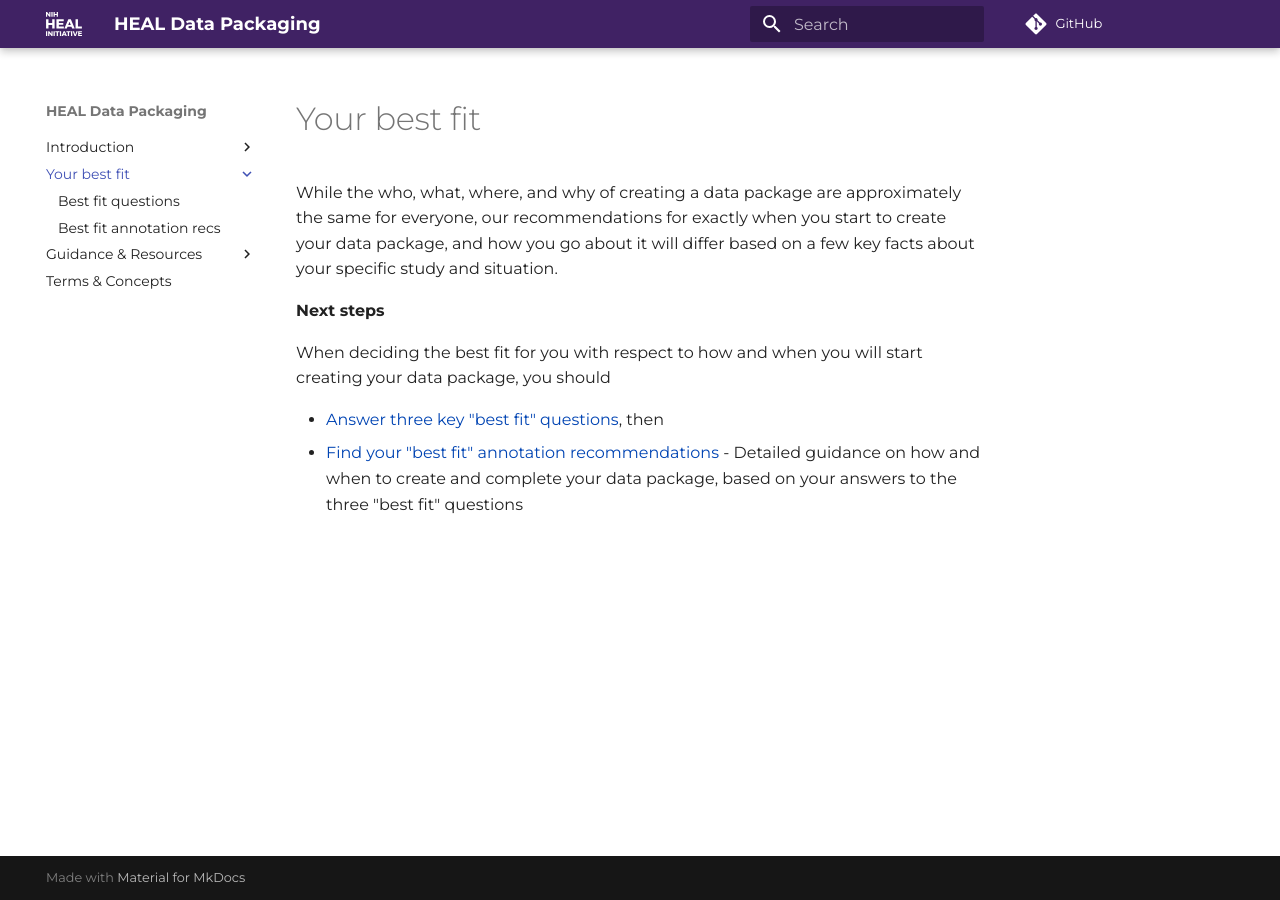
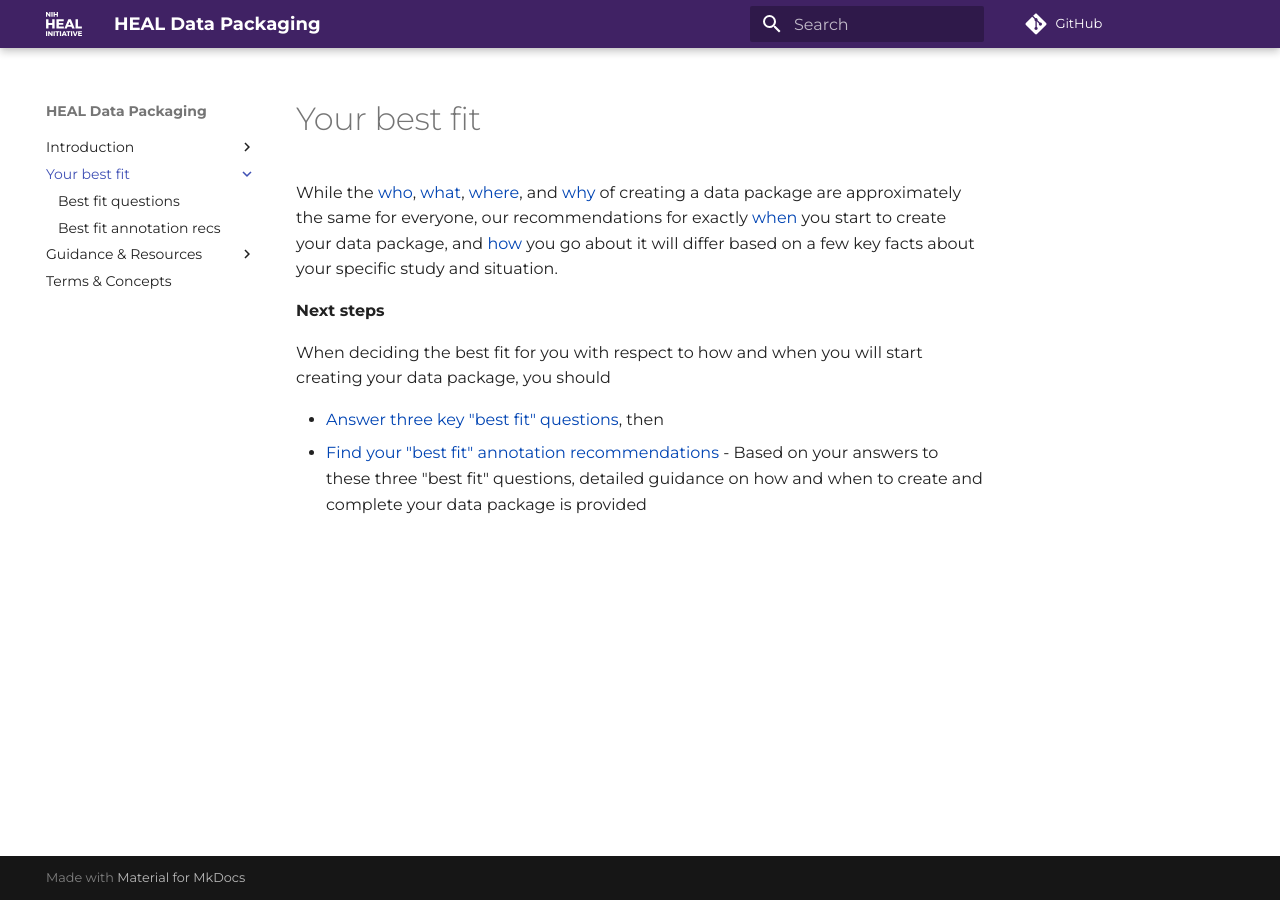
Before and after one commit to norc-heal/heal-data-pkg-guide, an MkDocs documentation site: the page built from docs/fit/index.md, in a window 1280 px wide. Built offline with MkDocs 1.6.1 and Material for MkDocs 9.7.7, drawn with Linux system fonts in a browser that asks for light colours; comment, search, counter and statistics services are not loaded.

Commit message:
added links for who what when etc. and small mod to text explanation associated with find your best fit annotation recs

```diff
--- a/docs/fit/index.md
+++ b/docs/fit/index.md
@@ -1,9 +1,9 @@
 # Your best fit
-While the who, what, where, and why of creating a data package are approximately the same for everyone, our recommendations for exactly when you start to create your data package, and how you go about it will differ based on a few key facts about your specific study and situation.
+While the [who](../intro/who.md), [what](../intro/what.md), [where](../intro/where.md), and [why](../intro/why.md) of creating a data package are approximately the same for everyone, our recommendations for exactly [when](../intro/when.md) you start to create your data package, and [how](../intro/how.md) you go about it will differ based on a few key facts about your specific study and situation.
 
 **Next steps**
 
 When deciding the best fit for you with respect to how and when you will start creating your data package, you should
 
 * [Answer three key "best fit" questions](best-fit-questions.md), then
-* [Find your "best fit" annotation recommendations](best-fit-annotation-recs.md) - Detailed guidance on how and when to create and complete your data package, based on your answers to the three "best fit" questions
+* [Find your "best fit" annotation recommendations](best-fit-annotation-recs.md) - Based on your answers to these three "best fit" questions, detailed guidance on how and when to create and complete your data package is provided
```
